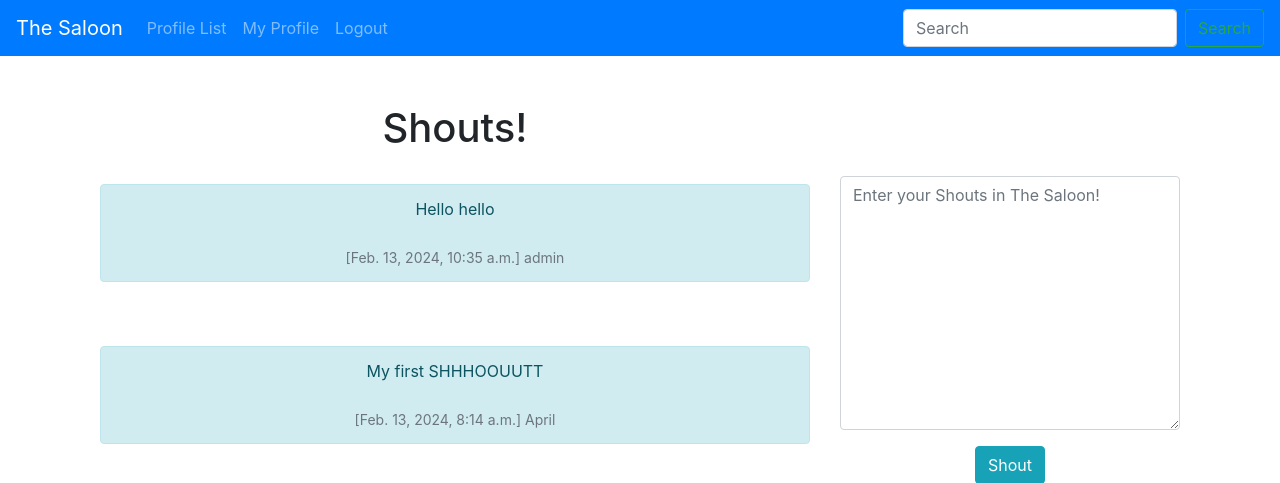
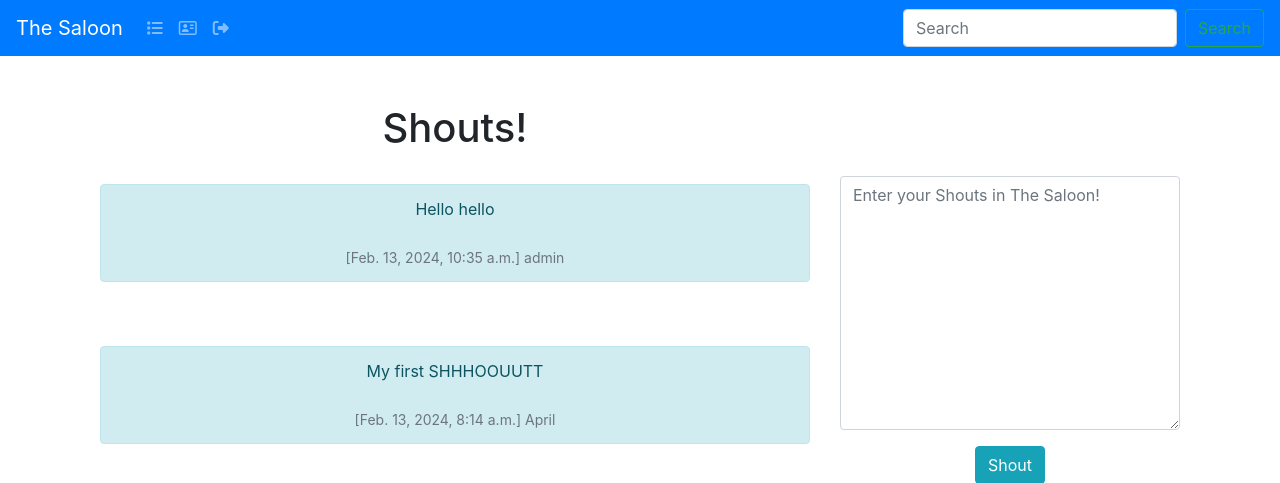
Before and after one commit to AndersH82/TheSaloon, a Django app: page / in a window 1280 px wide. Shown: the top 483 px of the page. Run offline with Django 5.2, Linux system fonts and the light colour scheme; a user stored in the database is signed in; data comes from the database, SQL or seed files in the repository; both versions use the stored data as it was after the commit; some libraries are stand-ins or nearby versions.

Commit message:
added icons to navbar

```diff
--- a/the_saloon/templates/navbar.html
+++ b/the_saloon/templates/navbar.html
@@ -7,18 +7,18 @@
     <div class="collapse navbar-collapse" id="navbarSupportedContent">
       <ul class="navbar-nav mr-auto">
         <li class="nav-item">
-          <a class="nav-link" href="{% url 'profile_list' %}">Profile List</a>
+          <a class="nav-link" href="{% url 'profile_list' %}"><i class="fa-solid fa-list"></i></a>
         </li>
         {% if user.is_authenticated %}
         <li class="nav-item">
-          <a class="nav-link" href="{% url 'profile' request.user.id %}">My Profile</a>
+          <a class="nav-link" href="{% url 'profile' request.user.id %}"><i class="fa-regular fa-address-card"></i></a>
         </li>
         <li class="nav-item">
-          <a class="nav-link" href="{% url 'logout' %}">Logout</a>
+          <a class="nav-link" href="{% url 'logout' %}"><i class="fa-solid fa-right-from-bracket"></i></a>
         </li>
         {% else %}
         <li class="nav-item">
-          <a class="nav-link" href="{% url 'login' %}">Login</a>
+          <a class="nav-link" href="{% url 'login' %}"><i class="fa-solid fa-right-to-bracket"></i></a>
         </li>
         {% endif %}
       </ul>
@@ -28,3 +28,5 @@
       </form>
     </div>
   </nav>
+
+  <script src="https://kit.fontawesome.com/1c9e9f31ac.js" crossorigin="anonymous"></script>
```
Also changed, not shown: db.sqlite3.
